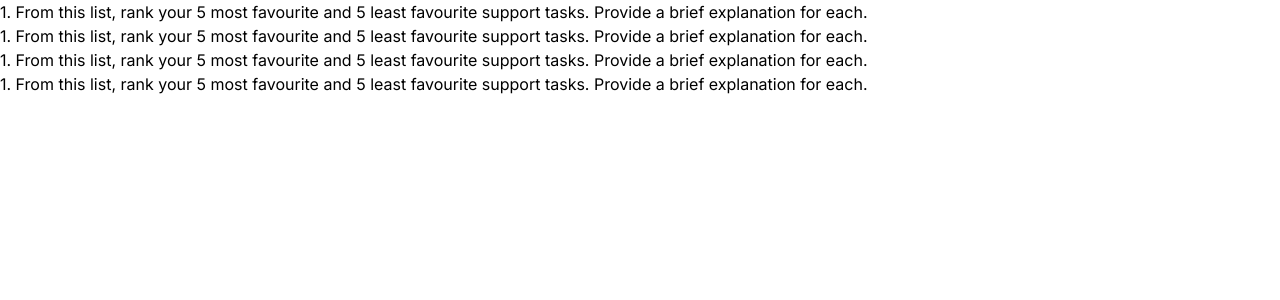
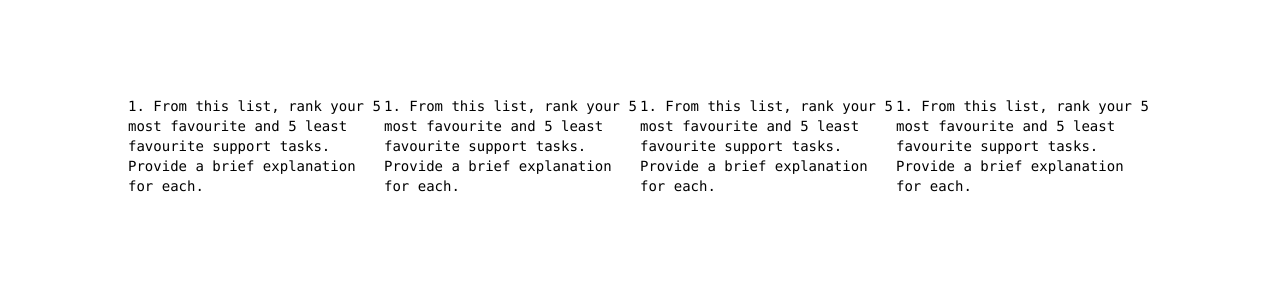
Before and after one commit to Anjan26/nextjs-boilerplate-test, a Next.js app: page / in a window 1280 px wide. Shown: the top 300 px of the page. Built offline with nearby package versions, Linux system fonts and the light colour scheme.

Commit message:
Update page.tsx

```diff
--- a/app/page.tsx
+++ b/app/page.tsx
@@ -2,8 +2,8 @@
 
 export default function Home() {
   return (
-   <main>
-     <div>
+    <main className="flex min-h-screen flex-col items-center justify-between p-24">
+      <div className="max-w-5xl w-full justify-between font-mono text-sm lg:flex">
         <h4>1. From this list, rank your 5 most favourite and 5 least favourite support tasks. Provide a
           brief explanation for each.
            </h4>
@@ -19,6 +19,5 @@
       </div>
 
     </main>
-
   );
 }
```
Lines whose indentation alone changed are shown as unchanged.
